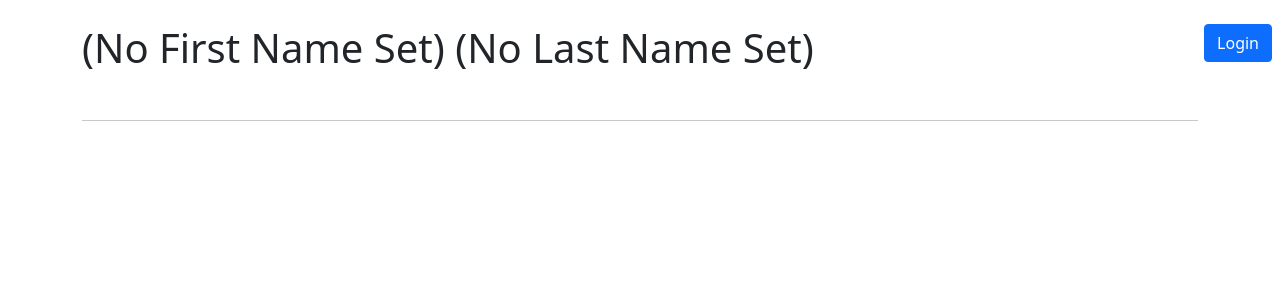
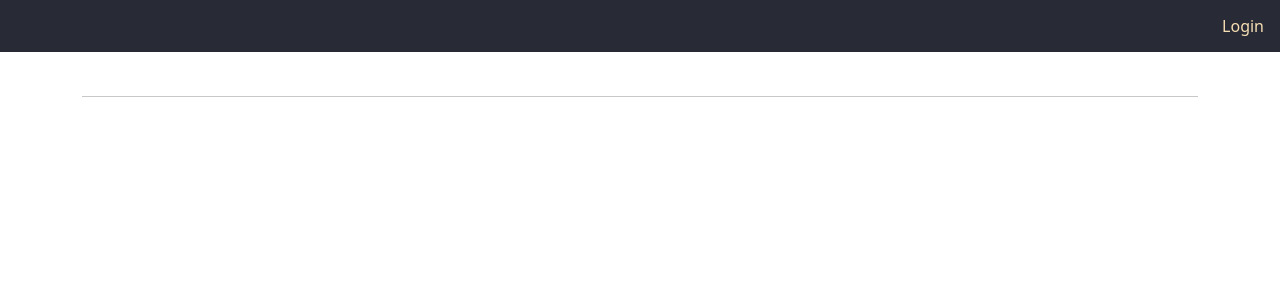
Before and after one commit to BendikMann/TA_Scheduler_App, a Django app: template templates/account/view_account.html in a window 1280 px wide. Shown: the top 300 px of the page. Run offline with Django 3.2, Linux system fonts and the light colour scheme; the template is opened without the code that fills it, so the values that code supplies are empty.

Commit message:
Styled create account and changed nav to work better with other pages.

```diff
--- a/TA_Scheduler/static/styles.css
+++ b/TA_Scheduler/static/styles.css
@@ -18,3 +18,50 @@
           align-items: center;
           min-height: 100vh;
       }
+
+      .create-account-form{
+          width: fit-content;
+          margin-left: auto;
+          margin-right: auto;
+          margin-top: 100px;
+
+      }
+      .p-75{
+          padding: 75px;
+      }
+
+      th{
+            vertical-align: top;
+      }
+
+      .form-border{
+              border: 1px solid #282a35!important;
+      }
+
+      .nav {
+          display: block!important;
+          list-style-type: none;
+          margin: 0;
+          padding: 0;
+          overflow: hidden;
+          background-color: #282a35;;
+          position: fixed;
+          top: 0;
+          width: 100%
+      }
+
+      li a:hover {
+        background-color: #0d6efd;;
+          color: wheat;
+      }
+
+
+
+      li a {
+          display: block;
+          color: wheat;
+
+          padding: 14px 16px;
+          text-decoration: none;
+          float: right;
+      }
--- a/templates/base.html
+++ b/templates/base.html
@@ -18,25 +18,25 @@
 </head>
 
 <body>
- <nav class="mt-4">
+ <ul class="nav">
         {% if user.id is not None %}
         {% url 'account-view' user.id as account_view %}
         {% url 'logout' as logout_view %}
         {% url 'home-page' as home_page %}
 
-        <a href='{{ logout_view }}' class="btn btn-primary float-end mx-2">Logout</a>
-        <a href='{{ account_view }}' class="btn btn-primary float-end mx-2">Account</a>
+        <li><a href='{{ logout_view }}'>Logout</a></li>
+        <li><a href='{{ account_view }}'>Account</a></li>
         {% if request.path != '/'%}
-            <a href='{{ home_page }}' class="btn btn-primary float-end mx-2" >Home Page</a>
+            <li><a href='{{ home_page }}'>Home Page</a></li>
         {% endif %}
 
         {% else %}
         {% url 'login' as login_view %}
-        <a href='{{ login_view }}' class="btn btn-primary float-end mx-2">Login</a>
+        <li><a href='{{ login_view }}' >Login</a></li>
         {% endif %}
 
         {{ DEBUG }}
-    </nav>
+    </ul>
 
 <div class="container">
 
```
Also changed, not shown: templates/account/create_account.html (+11 -6 lines).
